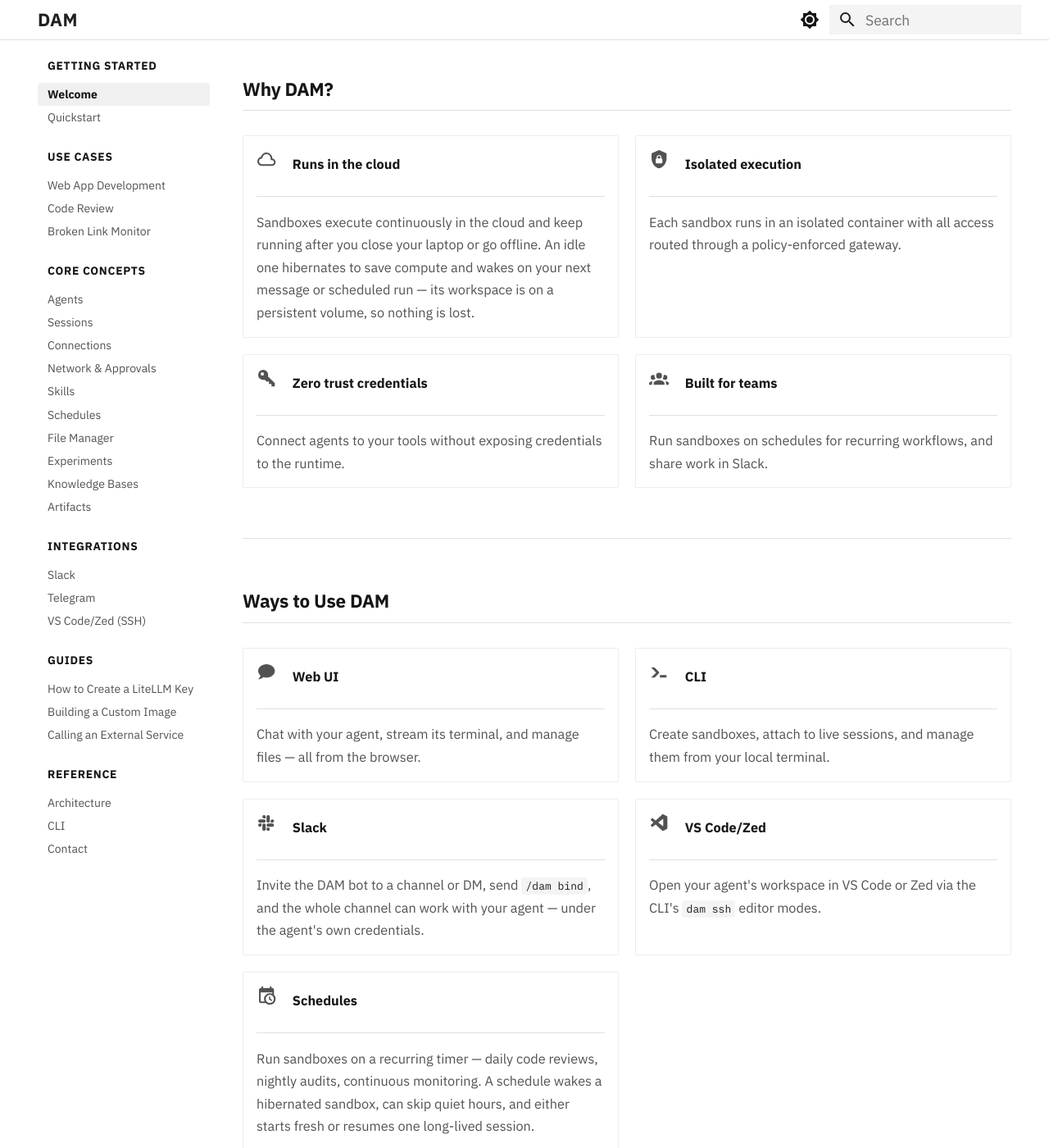
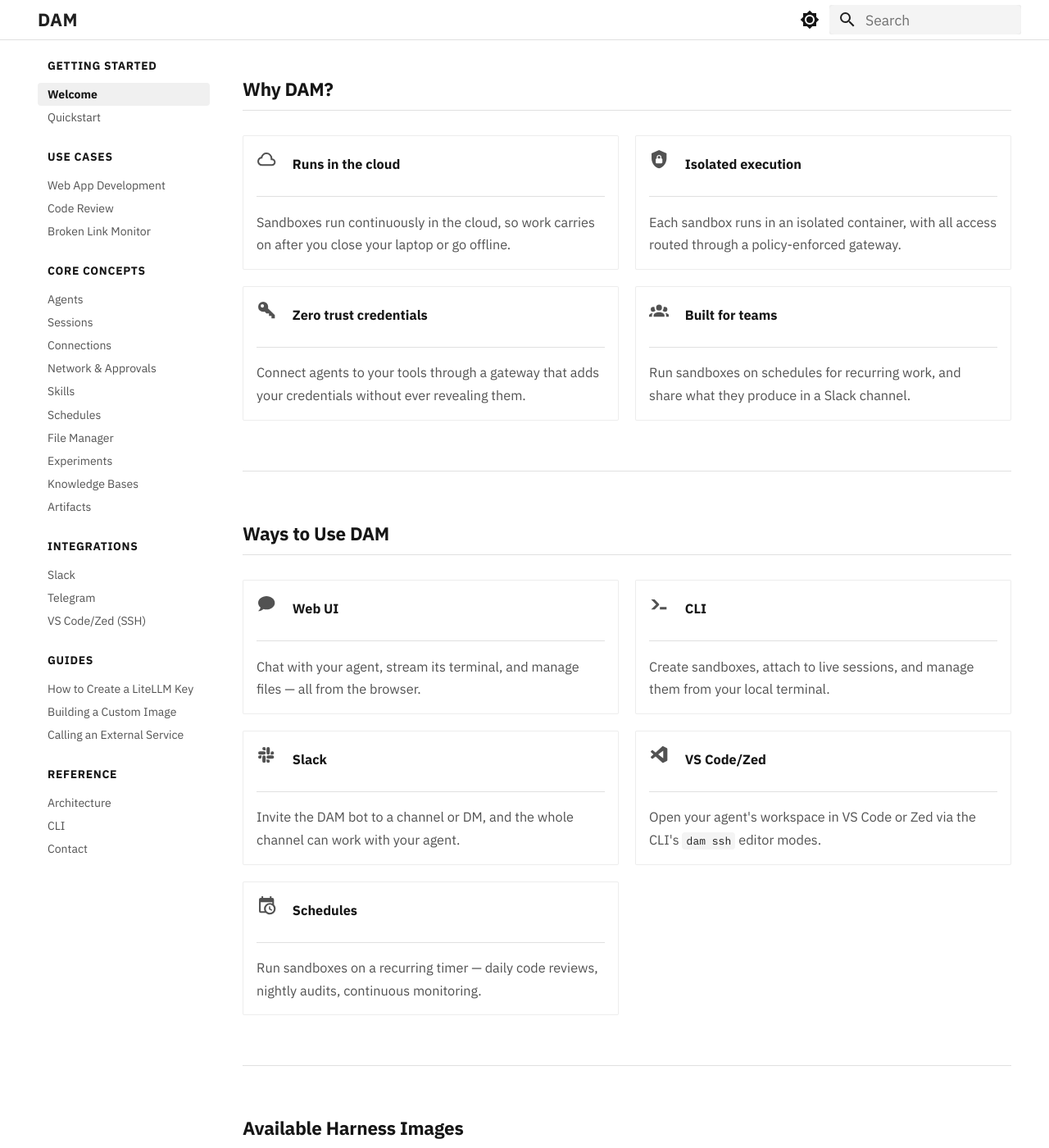
Before and after one commit to dam-agents/docs, an MkDocs documentation site: the page built from docs/index.md, in a window 1280 px wide and 1400 px high, scrolled down 396 px. Shown: the whole window at 82% size. Built offline with MkDocs 1.6.1 and Material for MkDocs 9.7.7, drawn with Linux system fonts in a browser that asks for light colours; some of the changed text lies outside the part shown.

Commit message:
docs: editorial pass — welcome-page cards, Skills structure, and three cuts (#56)
* docs: drop the sandbox/agent equivalence note from the agents page

The note explained the UI/API naming split before the reader had met
either name, which raised a question rather than answering one. The page
reads fine without it.

Assisted-by: Claude claude-fable-5 <noreply@anthropic.com>

* docs: even out the card text on the welcome page

Each grid of cards on the home page now has bodies of roughly equal
length, so rows sit at a uniform height instead of one card stretching
its neighbour. Nothing was dropped from the site: hibernation detail
lives on the agents page, /dam bind on the Slack page, and quiet hours
and session modes on the schedules page.

Assisted-by: Claude claude-fable-5 <noreply@anthropic.com>

* docs: drop the Google Workspace section from connections

Assisted-by: Claude claude-fable-5 <noreply@anthropic.com>

* docs: lead the Skills page with the three kinds of skill

The page mentioned image-baked skills, skills you author in the sandbox,
and skills installed from a GitHub source, but scattered them across
sections in no particular order. Which group a skill is in decides what
you can do with it, so it is now the page's structure: a table up front,
then one section per kind, in that order.

The group names match the labels in the released Skills panel. Also
notes the two distinct removal paths, which the old page blurred.

Assisted-by: Claude claude-fable-5 <noreply@anthropic.com>

* docs: drop the 'a knowledge base is a sandbox' note

Explaining that a knowledge base is a sandbox with a marker describes the
object model rather than anything the reader does with it. The shared
behavior that matters is already stated where it is useful: Managing one
points at the sandbox lifecycle, and dam agent list/get/delete are noted
as working on it.

Assisted-by: Claude claude-fable-5 <noreply@anthropic.com>

```diff
--- a/docs/index.md
+++ b/docs/index.md
@@ -24,25 +24,25 @@ Shared infrastructure for accelerating AI-native research — run agents continu
 
     ---
 
-    Sandboxes execute continuously in the cloud and keep running after you close your laptop or go offline. An idle one hibernates to save compute and wakes on your next message or scheduled run — its workspace is on a persistent volume, so nothing is lost.
+    Sandboxes run continuously in the cloud, so work carries on after you close your laptop or go offline.
 
 -   :material-shield-lock:{ .lg .middle } **Isolated execution**
 
     ---
 
-    Each sandbox runs in an isolated container with all access routed through a policy-enforced gateway.
+    Each sandbox runs in an isolated container, with all access routed through a policy-enforced gateway.
 
 -   :material-key-variant:{ .lg .middle } **Zero trust credentials**
 
     ---
 
-    Connect agents to your tools without exposing credentials to the runtime.
+    Connect agents to your tools through a gateway that adds your credentials without ever revealing them.
 
 -   :material-account-group:{ .lg .middle } **Built for teams**
 
     ---
 
-    Run sandboxes on schedules for recurring workflows, and share work in Slack.
+    Run sandboxes on schedules for recurring work, and share what they produce in a Slack channel.
 
 </div>
 
@@ -68,7 +68,7 @@ Shared infrastructure for accelerating AI-native research — run agents continu
 
     ---
 
-    Invite the DAM bot to a channel or DM, send `/dam bind`, and the whole channel can work with your agent — under the agent's own credentials.
+    Invite the DAM bot to a channel or DM, and the whole channel can work with your agent.
 
 -   :material-microsoft-visual-studio-code:{ .lg .middle } **VS Code/Zed**
 
@@ -80,7 +80,7 @@ Shared infrastructure for accelerating AI-native research — run agents continu
 
     ---
 
-    Run sandboxes on a recurring timer — daily code reviews, nightly audits, continuous monitoring. A schedule wakes a hibernated sandbox, can skip quiet hours, and either starts fresh or resumes one long-lived session.
+    Run sandboxes on a recurring timer — daily code reviews, nightly audits, continuous monitoring.
 
 </div>
 
@@ -114,12 +114,11 @@ Shared infrastructure for accelerating AI-native research — run agents continu
 
     Execution-first system for end-to-end coding tasks.
 
--   :material-server:{ .lg .middle } **Claude Code VM**
+-   :material-server:{ .lg .middle } **[Claude Code VM](core-concepts/agents.md#vm-sandboxes)** <small>Alpha</small>
 
     ---
 
-    Claude Code in a sandbox that boots as a full VM — docker and k3s inside it.
-    Alpha — see [VM sandboxes](core-concepts/agents.md#vm-sandboxes).
+    Claude Code in a sandbox that boots as a full VM.
 
 </div>
 
@@ -145,7 +144,7 @@ Ready-to-use agents built on top of the coding harnesses. Pick one under **Speci
 
     ---
 
-    LLM-driven agent for optimizing GPU kernels.
+    LLM-driven agent that optimizes GPU kernels.
 
 -   :material-dna:{ .lg .middle } **ShinkaEvolve** <small>Alpha</small>
 
```
Also changed, not shown: other parts of docs/index.md (+4 -4 lines), docs/core-concepts/agents.md (+0 -4 lines), docs/core-concepts/connections.md (+0 -13 lines), docs/core-concepts/knowledge-bases.md (+0 -9 lines), docs/core-concepts/skills.md (+78 -51 lines).
